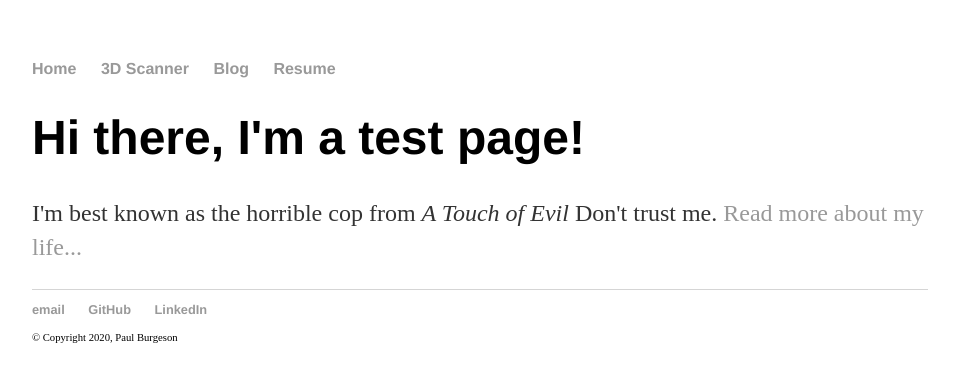
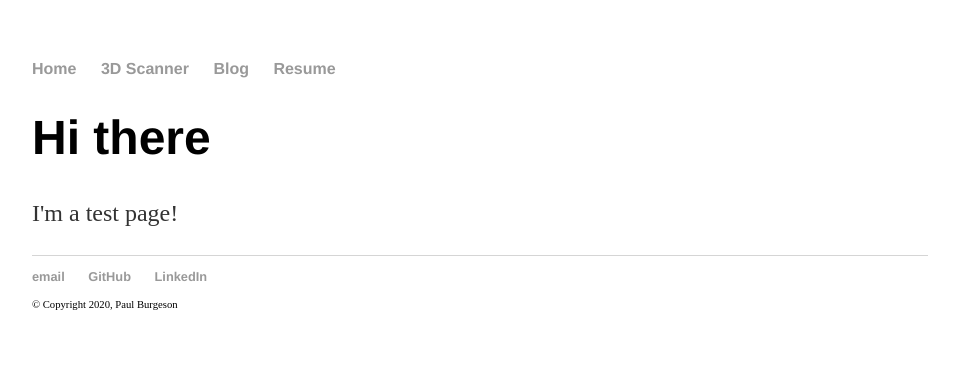
Before and after one commit to pburgeson/pburgeson.github.io, a Jekyll site: the page built from index.html, in a window 1280 px wide. Shown: the top 382 px of the page, without its empty margins (160-1119 px from the left). Built offline with Jekyll 4.4.1, drawn with Linux system fonts in a browser that asks for light colours.

Commit message:
Update home page

```diff
--- a/index.html
+++ b/index.html
@@ -1,8 +1,8 @@
 ---
 layout: default
-title: Hank Quinlan, Horrible Cop
+title: Paul Burgeson
 ---
 <div class="blurb">
-	<h1>Hi there, I'm a test page!</h1>
-	<p>I'm best known as the horrible cop from <em>A Touch of Evil</em> Don't trust me. <a href="/about">Read more about my life...</a></p>
+	<h1>Hi there</h1>
+	<p>I'm a test page!</p>
 </div><!-- /.blurb -->
```
